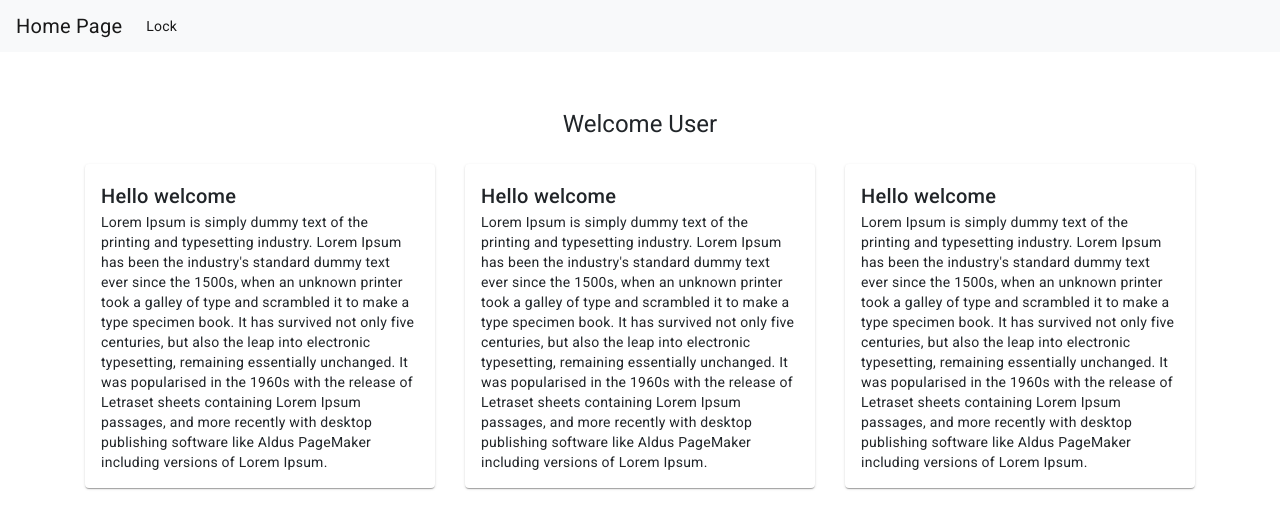
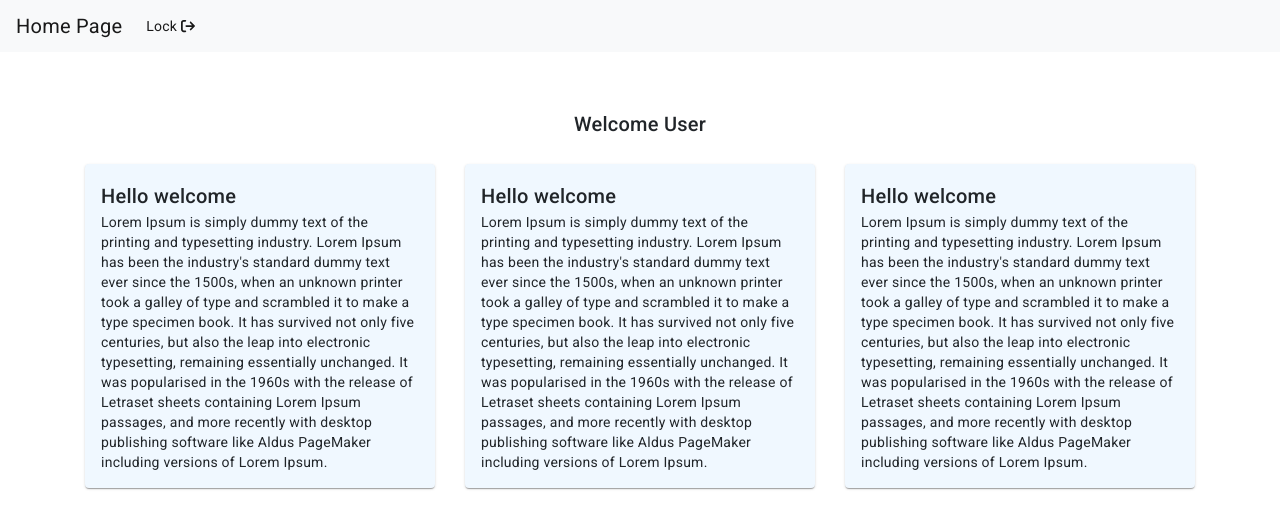
Before and after one commit to SivinSaji/angular-sample-project, an Angular app: page /home in a window 1280 px wide. Shown: the top 528 px of the page. Built offline with nearby package versions, Linux system fonts and the light colour scheme; sample sign-in values are in the browser's storage.

Commit message:
Added font for logout

```diff
--- a/package.json
+++ b/package.json
@@ -20,6 +20,11 @@
     "@angular/platform-browser": "^15.0.0",
     "@angular/platform-browser-dynamic": "^15.0.0",
     "@angular/router": "^15.0.0",
+    "@fortawesome/angular-fontawesome": "^0.12.0",
+    "@fortawesome/fontawesome-svg-core": "^6.2.0",
+    "@fortawesome/free-brands-svg-icons": "^6.2.0",
+    "@fortawesome/free-regular-svg-icons": "^6.2.0",
+    "@fortawesome/free-solid-svg-icons": "^6.2.0",
     "rxjs": "~7.5.0",
     "tslib": "^2.3.0",
     "zone.js": "~0.12.0"
--- a/src/app/app.component.html
+++ b/src/app/app.component.html
@@ -11,7 +11,7 @@
         <a class="nav-link" [routerLink]="['/login']">Unlock</a>
       </li>
       <li class="nav-item active" *ngIf="isLoggedIn"  (click)="logOut()">
-        <a class="nav-link">Lock</a>
+        <a class="nav-link">Lock <fa-icon [icon]="faSignOut"></fa-icon></a>
       </li>
     </ul>
   </div>
--- a/src/app/app.component.ts
+++ b/src/app/app.component.ts
@@ -1,6 +1,7 @@
 import { Component, OnInit } from '@angular/core';
 import { NavigationEnd, Router } from '@angular/router';
 import { filter } from 'rxjs';
+import { faSignOut } from '@fortawesome/free-solid-svg-icons';
 
 @Component({
   selector: 'app-root',
@@ -9,7 +10,7 @@
 })
 export class AppComponent implements OnInit {
   isLoggedIn: boolean = false;
-
+  faSignOut = faSignOut;
   constructor(private router: Router) {
   }
 
--- a/src/app/app.module.ts
+++ b/src/app/app.module.ts
@@ -11,6 +11,7 @@
 import { MatInputModule } from '@angular/material/input';
 import {MatFormFieldModule} from '@angular/material/form-field';
 import { MatCardModule } from '@angular/material/card';
+import { FontAwesomeModule } from '@fortawesome/angular-fontawesome';
 
 @NgModule({
   declarations: [
@@ -26,7 +27,8 @@
     MatButtonModule,
     MatInputModule,
     MatFormFieldModule,
-    MatCardModule
+    MatCardModule,
+    FontAwesomeModule
   ],
   providers: [
     LoginService
--- a/src/app/home/home.component.css
+++ b/src/app/home/home.component.css
@@ -2,3 +2,7 @@
     margin-top:5%;
     text-align: center;
 }
+
+.example-card{
+   background-color: #f0f8ff
+}
--- a/src/app/home/home.component.html
+++ b/src/app/home/home.component.html
@@ -1,5 +1,5 @@
 <div class="container">
-    <h1 class="title">Welcome User</h1>
+    <mat-card-title class="title">Welcome User</mat-card-title>
     <div class="row mt-4">
         <div class="col-md-4 m-auto">
             <mat-card class="example-card">
--- a/src/app/home/home.component.ts
+++ b/src/app/home/home.component.ts
@@ -1,5 +1,6 @@
 import { Component } from '@angular/core';
 import { Router } from '@angular/router';
+import { faSignOut } from '@fortawesome/free-solid-svg-icons';
 
 @Component({
   selector: 'app-home',
@@ -8,10 +9,11 @@
 })
 
 export class HomeComponent {
+
   longText = "Lorem Ipsum is simply dummy text of the printing and typesetting industry. Lorem Ipsum has been the industry's standard dummy text ever since the 1500s, when an unknown printer took a galley of type and scrambled it to make a type specimen book. It has survived not only five centuries, but also the leap into electronic typesetting, remaining essentially unchanged. It was popularised in the 1960s with the release of Letraset sheets containing Lorem Ipsum passages, and more recently with desktop publishing software like Aldus PageMaker including versions of Lorem Ipsum."
   constructor(private router: Router) {
   }
-
+  faOut = faSignOut;
   logOut() {
     localStorage.clear()
     this.router.navigate(['/login']);
```
Also changed, not shown: 1 other file (tests, documents, lock files or other folders).
